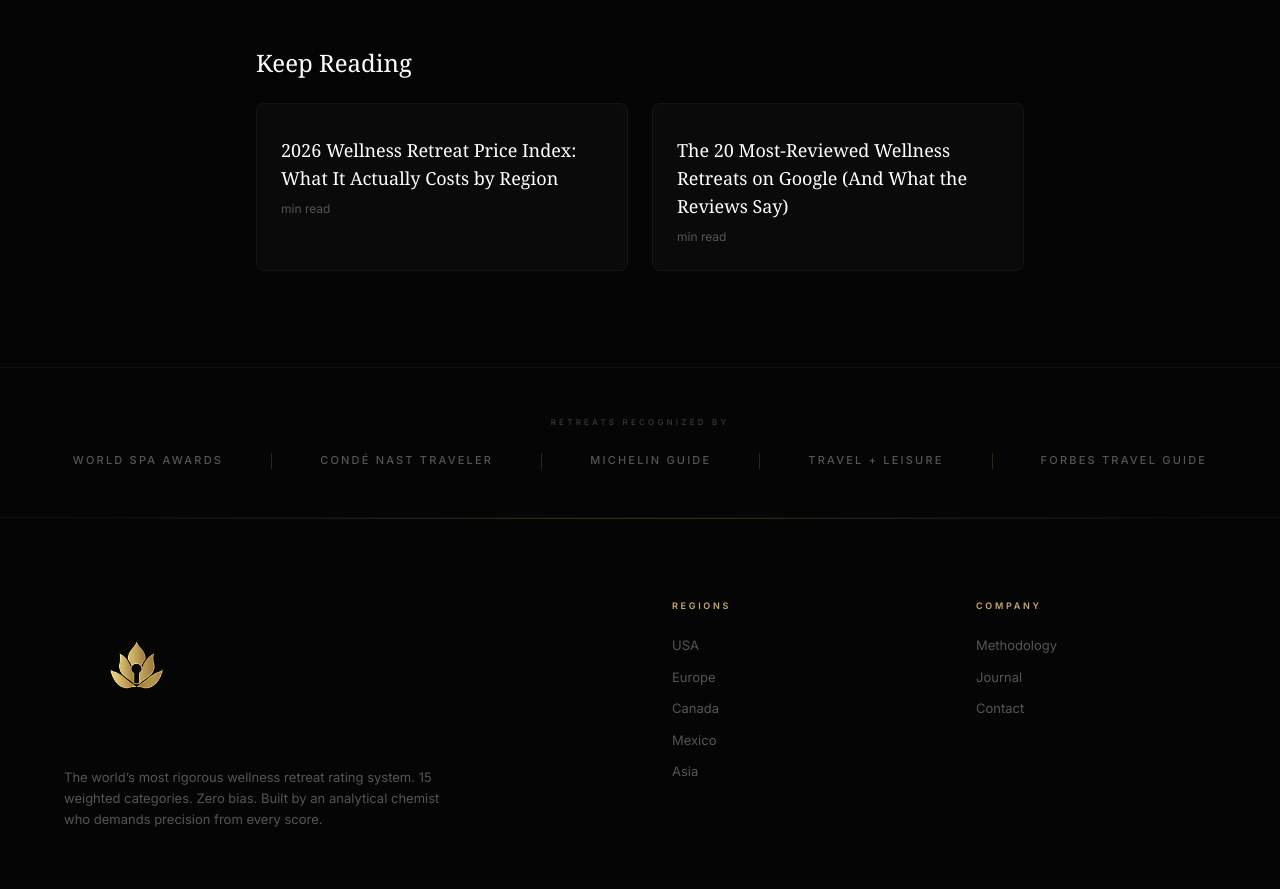
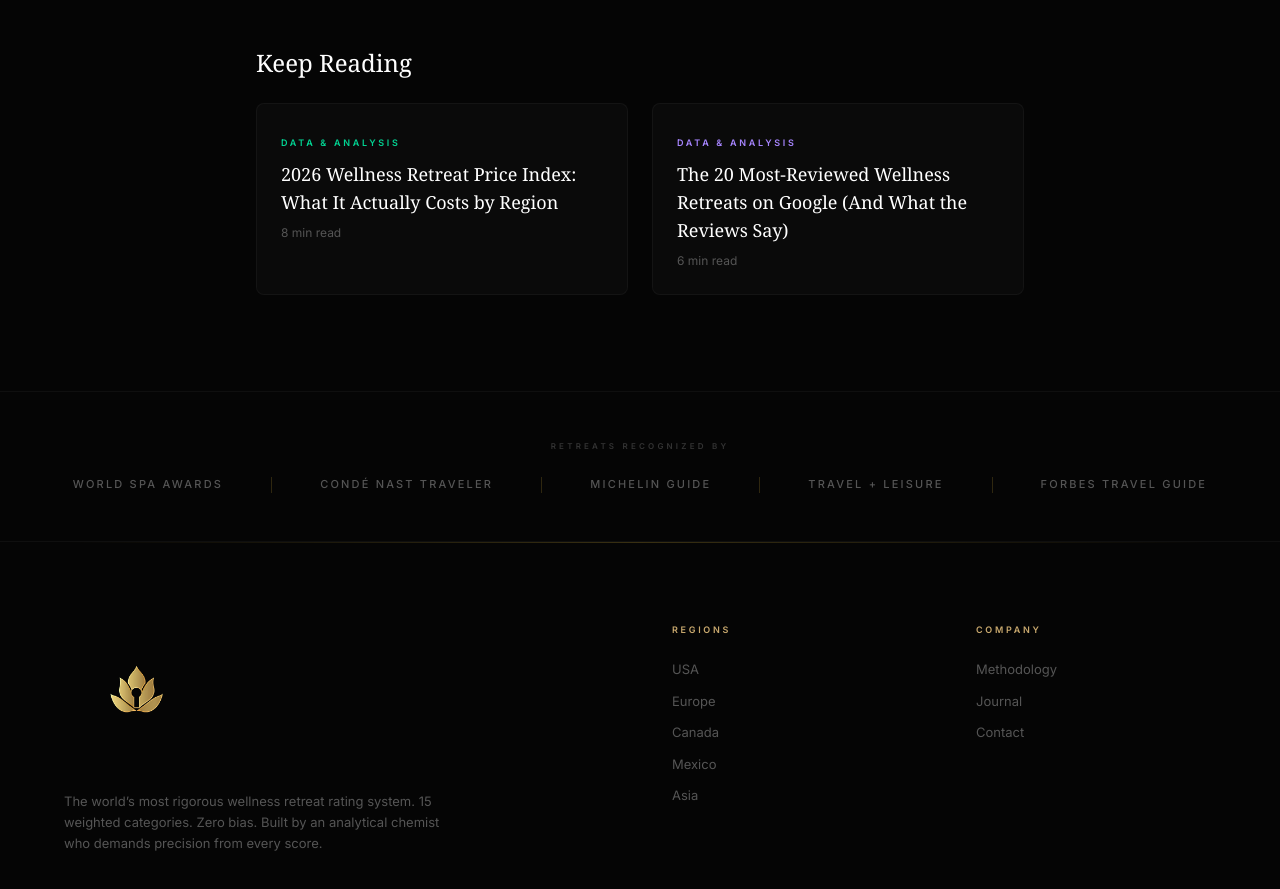
Before and after one commit to BestDosage/retreatvault, a Next.js app: page /blog/are-wellness-retreats-a-scam in a window 1280 px wide. Shown: the part 6629-7518 px from the top of the page. Built offline with nearby package versions, Linux system fonts and the light colour scheme; no server answers; the database is empty.

Commit message:
fix: align blog post types and fix build errors

```diff
--- a/src/app/feed.xml/route.ts
+++ b/src/app/feed.xml/route.ts
@@ -11,8 +11,8 @@ export async function GET() {
     <item>
       <title><![CDATA[${post.title}]]></title>
       <link>${baseUrl}/blog/${post.slug}</link>
-      <description><![CDATA[${post.excerpt}]]></description>
-      <pubDate>${new Date(post.published_at).toUTCString()}</pubDate>
+      <description><![CDATA[${post.meta_description}]]></description>
+      <pubDate>${new Date(post.published_date).toUTCString()}</pubDate>
       <guid isPermaLink="true">${baseUrl}/blog/${post.slug}</guid>
       <category>${post.category}</category>
     </item>`).join("");
--- a/src/data/retreat-blog-posts.ts
+++ b/src/data/retreat-blog-posts.ts
@@ -1,29 +1,27 @@
 /**
  * Data-driven blog posts for RetreatvVault.
  * Generated from actual retreat database statistics.
- * Each post uses real numbers from the 9,400+ retreat dataset.
  */
 
-export interface RetreatBlogPost {
-  slug: string;
-  title: string;
-  excerpt: string;
-  category: string;
-  published_at: string;
-  read_time: number;
-  tags: string[];
-  content: string;
-}
+import { BlogPost } from "@/lib/types";
 
-export const retreatBlogPosts: RetreatBlogPost[] = [
+export const retreatBlogPosts: BlogPost[] = [
   {
     slug: "wellness-retreat-price-index-2026",
     title: "2026 Wellness Retreat Price Index: What It Actually Costs by Region",
-    excerpt: "We analyzed pricing data from 9,400+ retreats across 67 countries. Here's what wellness travel actually costs — broken down by region, country, and quality tier.",
-    category: "Data",
-    published_at: "2026-04-24T10:00:00Z",
-    read_time: 8,
+    subtitle: "We analyzed pricing data from 9,400+ retreats across 67 countries.",
+    author: "Chad Waldman",
+    author_title: "Analytical Chemist & Founder, RetreatVault",
+    published_date: "2026-04-24",
+    updated_date: "2026-04-24",
+    read_time_minutes: 8,
+    hero_image_url: "",
+    hero_image_alt: "",
+    category: "budget",
+    category_label: "Data & Analysis",
     tags: ["wellness retreat cost", "retreat pricing", "how much does a retreat cost", "retreat budget"],
+    meta_description: "We analyzed pricing data from 9,400+ retreats across 67 countries. Here's what wellness travel actually costs — broken down by region, country, and quality tier.",
+    related_retreat_slugs: [],
     content: `## What Does a Wellness Retreat Actually Cost?
 
 Everyone asks. Nobody gives a straight answer. Retreat websites bury their pricing behind "request a quote" buttons. Review sites talk about "luxury" and "budget" without defining what those words mean in dollars.
@@ -94,11 +92,19 @@ Use our [Real Cost Calculator](/retreats) on any retreat page to estimate your a
   {
     slug: "most-reviewed-wellness-retreats",
     title: "The 20 Most-Reviewed Wellness Retreats on Google (And What the Reviews Say)",
-    excerpt: "We ranked every retreat by Google review volume. The most-reviewed retreats aren't always the highest-rated — here's what thousands of real guests are saying.",
-    category: "Data",
-    published_at: "2026-04-24T10:00:00Z",
-    read_time: 6,
+    subtitle: "We ranked every retreat by Google review volume.",
+    author: "Chad Waldman",
+    author_title: "Analytical Chemist & Founder, RetreatVault",
+    published_date: "2026-04-24",
+    updated_date: "2026-04-24",
+    read_time_minutes: 6,
+    hero_image_url: "",
+    hero_image_alt: "",
+    category: "science",
+    category_label: "Data & Analysis",
     tags: ["wellness retreat reviews", "best reviewed retreats", "google reviews wellness"],
+    meta_description: "We ranked every retreat by Google review volume. The most-reviewed retreats aren't always the highest-rated — here's what thousands of real guests are saying.",
+    related_retreat_slugs: [],
     content: `## The Most-Reviewed Wellness Retreats in the World
 
 Google reviews are the closest thing to unfiltered guest feedback. TripAdvisor is gamed. Instagram is curated. Google reviews are where people go when they're genuinely happy — or genuinely angry.
@@ -140,11 +146,19 @@ Browse our [full directory](/retreats) sorted by Vault score, which combines all
   {
     slug: "highest-scoring-retreats-by-country",
     title: "Which Countries Have the Highest-Scoring Retreats? The Data Might Surprise You",
-    excerpt: "We averaged Vault scores across 67 countries. India and Thailand don't top the list — here's which countries actually deliver the best retreat experiences.",
-    category: "Data",
-    published_at: "2026-04-24T10:00:00Z",
-    read_time: 7,
+    subtitle: "We averaged Vault scores across 67 countries.",
+    author: "Chad Waldman",
+    author_title: "Analytical Chemist & Founder, RetreatVault",
+    published_date: "2026-04-24",
+    updated_date: "2026-04-24",
+    read_time_minutes: 7,
+    hero_image_url: "",
+    hero_image_alt: "",
+    category: "science",
+    category_label: "Data & Analysis",
     tags: ["best countries wellness retreats", "where to go for a retreat", "wellness travel destinations"],
+    meta_description: "We averaged Vault scores across 67 countries. India and Thailand don't top the list — here's which countries actually deliver the best retreat experiences.",
+    related_retreat_slugs: [],
     content: `## The Best Countries for Wellness Retreats, According to Data
 
 If you asked most people "where should I go for a wellness retreat?" they'd say Bali, Thailand, or India. Those are fine answers. But our data tells a more nuanced story.
@@ -187,11 +201,19 @@ Explore all countries in our [directory](/retreats).`,
   {
     slug: "retreat-scoring-methodology-explained",
     title: "How We Score 9,400+ Retreats: The RetreatvVault Methodology",
-    excerpt: "Our scoring system uses 15 weighted categories and real data — not subjective opinions. Here's exactly how it works, and why we built it this way.",
-    category: "Methodology",
-    published_at: "2026-04-24T10:00:00Z",
-    read_time: 10,
+    subtitle: "Our scoring system uses 15 weighted categories and real data.",
+    author: "Chad Waldman",
+    author_title: "Analytical Chemist & Founder, RetreatVault",
+    published_date: "2026-04-24",
+    updated_date: "2026-04-24",
+    read_time_minutes: 10,
+    hero_image_url: "",
+    hero_image_alt: "",
+    category: "science",
+    category_label: "Methodology",
     tags: ["retreat scoring", "wellness retreat rating", "how to evaluate retreats", "retreatvault methodology"],
+    meta_description: "Our scoring system uses 15 weighted categories and real data — not subjective opinions. Here's exactly how it works, and why we built it this way.",
+    related_retreat_slugs: [],
     content: `## Why Another Rating System?
 
 Google gives you a number out of 5. TripAdvisor gives you a number out of 5. Neither tells you whether the retreat is good at the specific thing you care about.
@@ -251,11 +273,19 @@ Visit our [full methodology page](/methodology) for detailed scoring criteria an
   {
     slug: "first-wellness-retreat-guide",
     title: "Your First Wellness Retreat: Everything Nobody Tells You",
-    excerpt: "What to pack, what to expect, when to book, and why the first 24 hours are the hardest. An honest guide from someone who's evaluated thousands.",
-    category: "Guide",
-    published_at: "2026-04-24T10:00:00Z",
-    read_time: 9,
+    subtitle: "What to pack, what to expect, and why the first 24 hours are the hardest.",
+    author: "Chad Waldman",
+    author_title: "Analytical Chemist & Founder, RetreatVault",
+    published_date: "2026-04-24",
+    updated_date: "2026-04-24",
+    read_time_minutes: 9,
+    hero_image_url: "",
+    hero_image_alt: "",
+    category: "decision",
+    category_label: "Guide",
     tags: ["first wellness retreat", "what to expect wellness retreat", "wellness retreat tips", "retreat beginner guide"],
+    meta_description: "What to pack, what to expect, when to book, and why the first 24 hours are the hardest. An honest guide from someone who's evaluated thousands.",
+    related_retreat_slugs: [],
     content: `## Your First Retreat: The Honest Version
 
 Most "first retreat" guides are written by the retreats themselves. They want you to book. We want you to book the *right* retreat and actually enjoy it.
```
Also changed, not shown: 1 other file (tests, documents, lock files or other folders).
